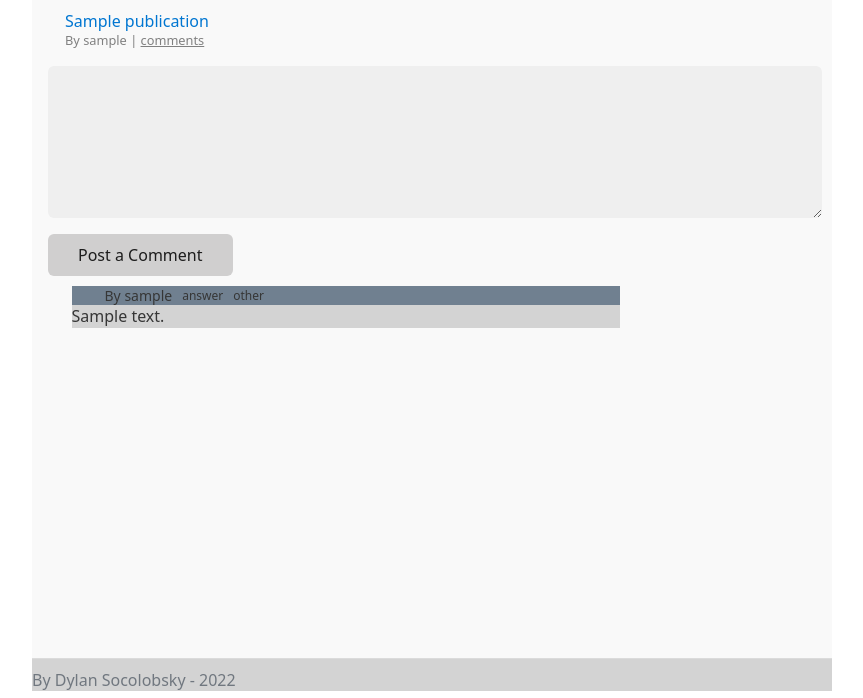
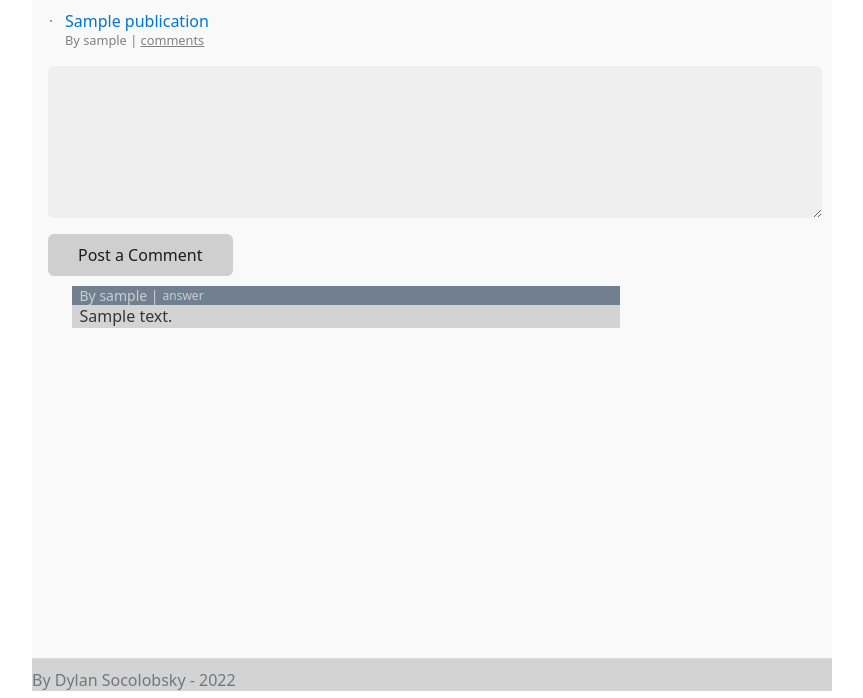
Before and after one commit to dsocolobsky/linkeadisimo, a Django app: page /pub/1/ in a window 1280 px wide. Shown: the part 46-744 px from the top of the page, without its empty margins (208-1071 px from the left). Run offline with Django 3.2, Linux system fonts and the light colour scheme; tables that the repository leaves empty hold one stand-in row (values such as "Sample post").

Commit message:
visual changes: remove upvotes, layout for register and login page

```diff
--- a/website/forms.py
+++ b/website/forms.py
@@ -20,7 +20,7 @@ class CommentForm(forms.Form):
 class RegisterForm(forms.Form):
     username = forms.CharField(label="username")
     password = forms.CharField(label="password", widget=forms.PasswordInput)
-    confirm_password = forms.CharField(label="password", widget=forms.PasswordInput)
+    confirm_password = forms.CharField(label="confirm password", widget=forms.PasswordInput)
 
     class Meta:
         model = User
--- a/website/static/website/css/style.css
+++ b/website/static/website/css/style.css
@@ -151,15 +151,8 @@ PUBLICATION
     display: flex;
     justify-content: left;
     background-color: slategray;
-}
-
-.comment .toptext .rightside {
-    display: flex;
-    margin-left: 12px;
-}
-
-.comment .toptext .rightside .buttons a {
-    margin-left: 10px;
+    color: #cdcdcd;
+    padding-left: 0.5em;
 }
 
 .comment .toptext .info {
@@ -174,6 +167,7 @@ PUBLICATION
 
 .comment .text {
     background-color: lightgrey;
+    padding-left: 0.5em;
 }
 
 .comment form {
@@ -192,7 +186,36 @@ PUBLICATION
         display: flex;
         flex-direction: column;
         margin-top: 10px;
-        margin-bottom: 10px
+        margin-bottom: 10px;
         overflow-wrap: break-word;
     }
 }
+
+/*
+##########################
+   LOGIN FORM
+##########################
+ */
+
+.main-form {
+    position: absolute;
+    left: 50%;
+    top: 30%;
+    -webkit-transform: translate(-50%, -50%);
+    transform: translate(-50%, -50%);
+}
+
+.main-form input[type='submit'] {
+    margin: auto;
+}
+
+.submit-form {
+    position: absolute;
+    left: 50%;
+    -webkit-transform: translate(-50%, 0%);
+    transform: translate(-50%, 0%);
+}
+
+.submit-form input[type='submit'] {
+    margin: auto;
+}
--- a/website/templates/website/comment_t.html
+++ b/website/templates/website/comment_t.html
@@ -1,23 +1,8 @@
 <div id="{{ com.id }}" class="comment" style="margin-left: {% widthratio com.level 1 3 %}%">
     <div class="toptext">
-        <div class="leftside">
-            <span class="votes">{{ com.votes }}</span>
-            {% if request.user in com.voters.all or request.user == com.created_by %}
-                <span class="alreadyvoted">↑</span>
-            {% elif request.user.is_authenticated %}
-                <span class="uparrow">↑</span>
-            {% else %}
-                <span></span>
-            {% endif %}
-        </div>
-
-        <div class="rightside">
-            <span class="info">By {{ com.created_by.username }}</span>
-            <div class="buttons">
-                <a class="answer_comment">answer</a>
-                <a class="answer_comment">other</a>
-            </div>
-
+        <span class="info">By {{ com.created_by.username }} | </span>
+        <div class="buttons">
+            <a class="answer_comment">answer</a>
         </div>
     </div>
 
--- a/website/templates/website/pubcard.html
+++ b/website/templates/website/pubcard.html
@@ -2,14 +2,7 @@
 
 <li id="{{ pub.id }}" class="publication">
     <div class="leftside">
-        <span class="votes">{{ pub.votes }}</span>
-        {% if request.user in pub.voters.all or request.user == pub.created_by %}
-            <span class="alreadyvoted">↑</span>
-        {% elif request.user.is_authenticated %}
-            <span class="uparrow">↑</span>
-        {% else %}
-            <span></span>
-        {% endif %}
+        <span class="votes">·</span>
     </div>
     <div class="rightside">
         <div class="maintext">
--- a/website/templates/website/submit.html
+++ b/website/templates/website/submit.html
@@ -1,10 +1,12 @@
 {% extends 'website/base.html' %}
 
 {% block content %}
+    <article class="submit-form">
         <h1>Submit a new post</h1>
         <form action="{% url 'submit' %}" method="post">
             {% csrf_token %}
             {{ form.as_p }}
             <input type="submit" value="submit">
         </form>
+    </article>
 {% endblock %}
```
Also changed, not shown: website/templates/website/login.html (+7 -6 lines), website/templates/website/register.html (+11 -5 lines). Lines whose indentation alone changed are shown as unchanged.
